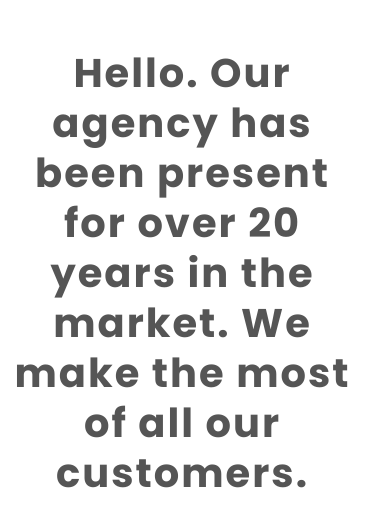
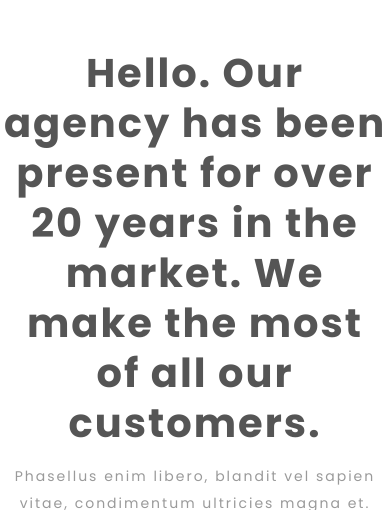
Before and after one commit to ndv26/travel_project, a plain HTML site: page aboutus.html in a window 390 px wide. Shown: the part 293-803 px from the top of the page. Drawn offline with nearby package versions, Linux system fonts and the light colour scheme.

Commit message:
Update aboutus_responsive.css

```diff
--- a/assests/css/aboutus_responsive.css
+++ b/assests/css/aboutus_responsive.css
@@ -75,6 +75,10 @@
 
     /* about us text des*/
 
+    .about-us__overview-spacing {
+        padding: 0;
+    }
+
     .about-us__first-para {
         text-align: center;
     }
```
